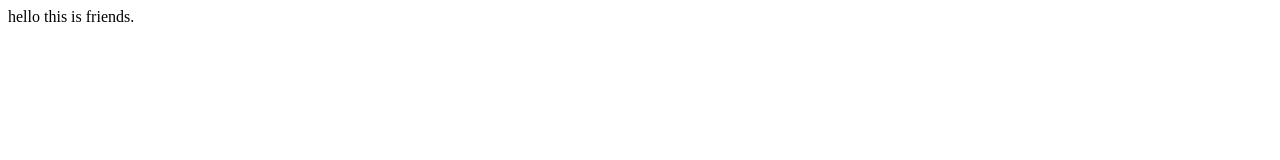
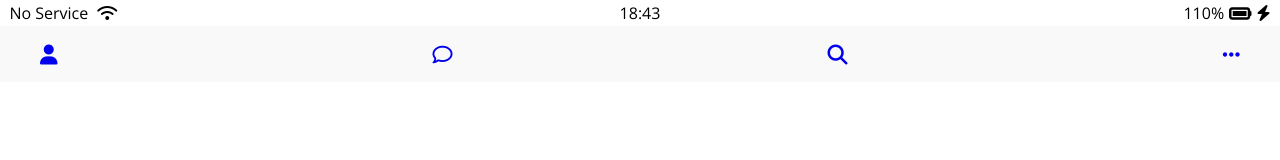
Before and after one commit to choice91/kokoa-clone-2021, a plain HTML site: page friends.html in a window 1280 px wide. Drawn offline with nearby package versions, Linux system fonts and the light colour scheme.

Commit message:
Update Navigation Bar part one

```diff
--- /dev/null
+++ b/css/components/nav-bar.css
@@ -0,0 +1,8 @@
+.nav {
+  background-color: #f9f9fa;
+  padding: 20px 40px;
+}
+.nav__list {
+  display: flex;
+  justify-content: space-between;
+}
--- a/css/styles.css
+++ b/css/styles.css
@@ -5,6 +5,7 @@
 
 /* Components */
 @import "components/status-bar.css";
+@import "components/nav-bar.css";
 
 /* Screens */
 @import "screens/login.css";
--- a/friends.html
+++ b/friends.html
@@ -1 +1,51 @@
-hello this is friends.
+<!DOCTYPE html>
+<html lang="en">
+  <head>
+    <meta charset="UTF-8" />
+    <meta name="viewport" content="width=device-width, initial-scale=1.0" />
+    <link rel="stylesheet" href="css/styles.css" />
+    <title>Friends - Kokoa Clone</title>
+  </head>
+  <body>
+    <div class="status-bar">
+      <div class="status-bar__column">
+        <span>No Service</span>
+        <i class="fas fa-wifi"></i>
+      </div>
+      <div class="status-bar__column">
+        <span>18:43</span>
+      </div>
+      <div class="status-bar__column">
+        <span>110%</span>
+        <i class="fas fa-battery-full fa-lg"></i>
+        <i class="fas fa-bolt"></i>
+      </div>
+    </div>
+
+    <nav class="nav">
+      <ul class="nav__list">
+        <li class="nav__btn">
+          <a href="friends.html" class="nav__link"
+            ><i class="fas fa-user fa-lg"></i
+          ></a>
+        </li>
+        <li class="nav__btn">
+          <a href="#" class="nav__link"><i class="far fa-comment fa-lg"></i></a>
+        </li>
+        <li class="nav__btn">
+          <a href="#" class="nav__link"><i class="fas fa-search fa-lg"></i></a>
+        </li>
+        <li class="nav__btn">
+          <a href="#" class="nav__link"
+            ><i class="fas fa-ellipsis-h fa-lg"></i
+          ></a>
+        </li>
+      </ul>
+    </nav>
+
+    <script
+      src="https://kit.fontawesome.com/6478f529f2.js"
+      crossorigin="anonymous"
+    ></script>
+  </body>
+</html>
```
